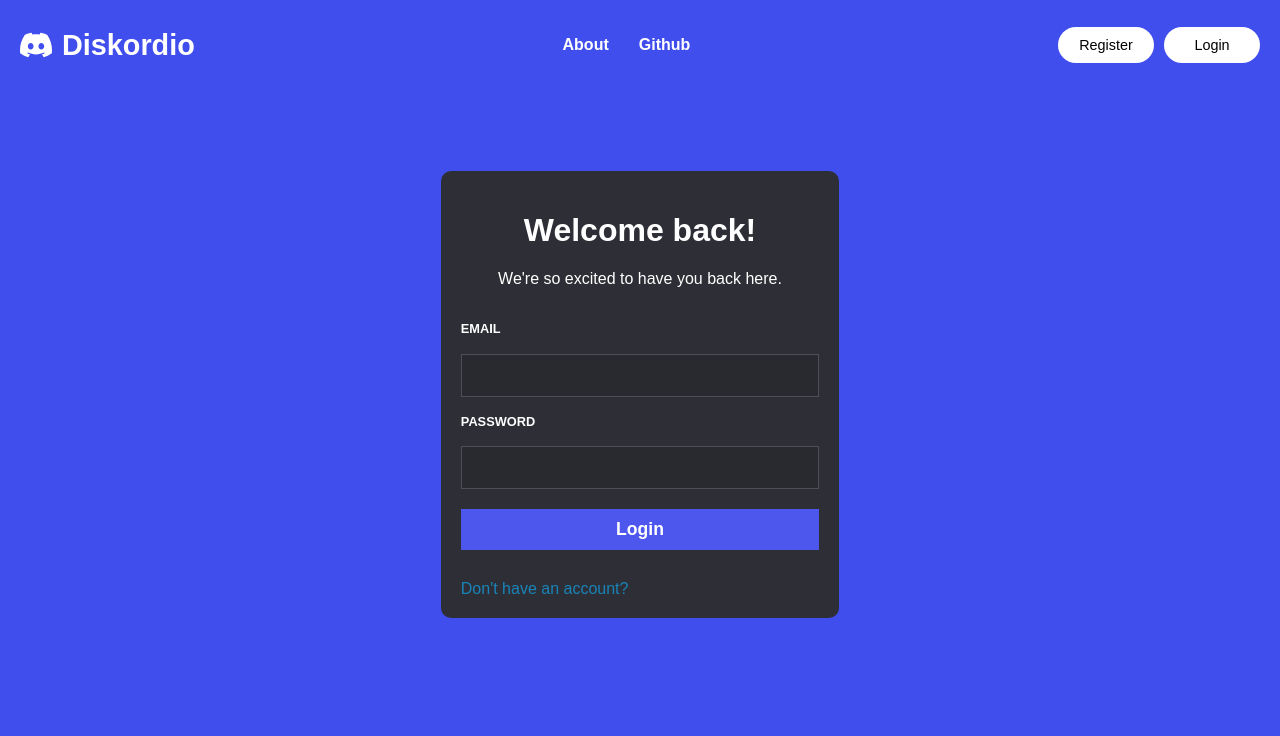
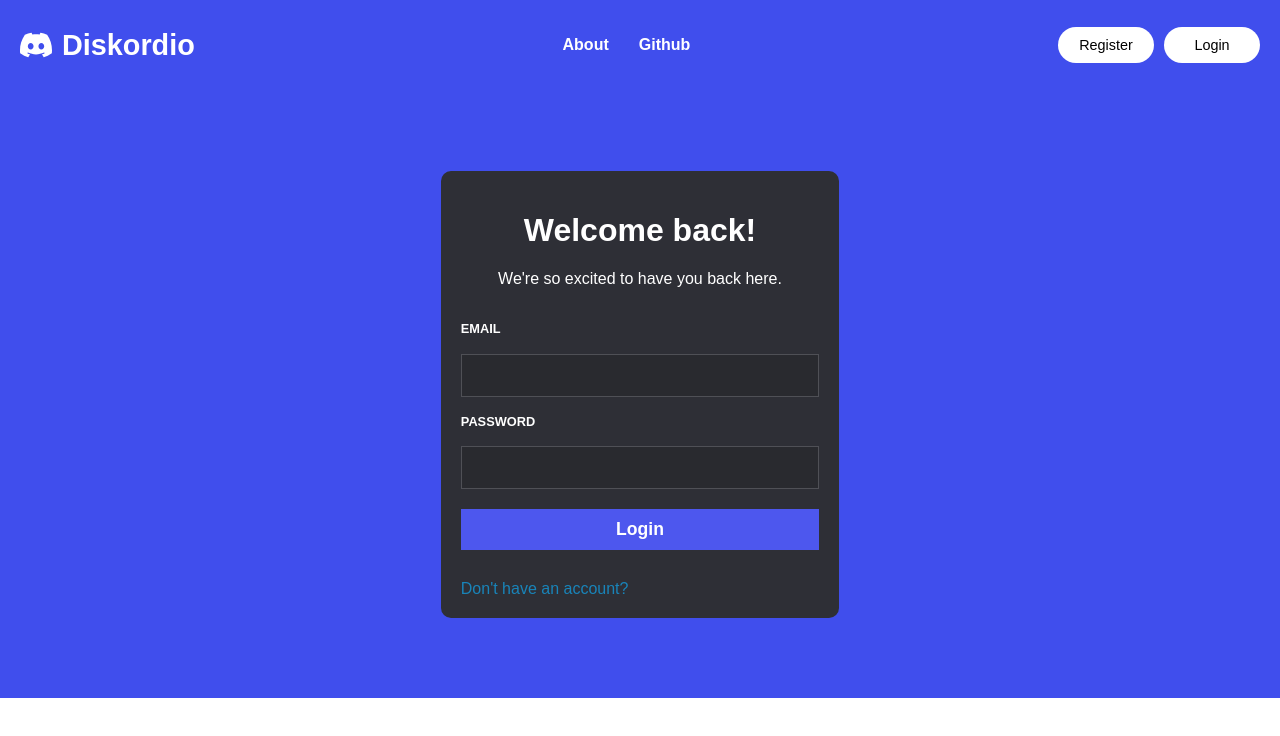
Before and after one commit to Waffenffs/diskordio-website, a React (Vite) app: page /login in a window 1280 px wide. Shown: the top 736 px of the page. Built offline with nearby package versions, Linux system fonts and the light colour scheme; no server answers; a web font is replaced by a local one.

Commit message:
Added a few CSS tweaks and added a link to this repo.

```diff
--- a/package.json
+++ b/package.json
@@ -14,6 +14,7 @@
     "react": "^18.2.0",
     "react-bootstrap": "^2.7.2",
     "react-dom": "^18.2.0",
+    "react-dropzone": "^14.2.3",
     "react-icons": "^4.8.0",
     "react-router-dom": "^6.8.2"
   },
--- a/src/App.css
+++ b/src/App.css
@@ -181,7 +181,7 @@ footer {
 
 .registerPageBox {
   overflow: auto;
-  overflow-y: hidden;
+  overflow-x: hidden;
 }
 
 .register, .loginRegister {
@@ -256,11 +256,21 @@ footer {
 
 .loginPage {
   background-color: #404eed;
+  width: 100vw;
   height: 100vh;
+  display: flex;
+  flex-direction: column;
+  overflow: auto ;
 }
 
 .upperTitles {
   text-align: center;
+}
+
+@media screen and (max-width: 1300px) {
+  .loginPage {
+    height: 100%;
+  }
 }
 
 /* ### ServerList page CSS ### */
--- a/src/Components/Nav.tsx
+++ b/src/Components/Nav.tsx
@@ -10,7 +10,9 @@ export default function Nav() {
         </div>
         <div className="links">
             <Link to='/' style={{ textDecoration: 'none', color: 'inherit'}}><span className='link'>About</span></Link>
-            <span className='link'>Github</span>
+            <span className='link'>
+                <a href='https://github.com/Waffenffs/diskordio-website' target='_blank' style={{ textDecoration: 'none', color: 'inherit'}}>Github</a>
+            </span>
         </div>
         <div className="authBox">
             <Link to='/register' className='authLink'>Register</Link>
--- a/src/Pages/LoginPage.tsx
+++ b/src/Pages/LoginPage.tsx
@@ -28,7 +28,6 @@ export default function LoginPage(props: any) {
     return(
         <div className="loginPage">
             <Nav />
-
             <div className="loginFormContainer">
                 <form className="loginRegister" onSubmit={handleSubmit}>
                     <div className="upperTitles">
--- a/src/Pages/RegisterPage.tsx
+++ b/src/Pages/RegisterPage.tsx
@@ -3,13 +3,22 @@ import { useState } from "react"
 import { Link } from "react-router-dom"
 import { createUserWithEmailAndPassword } from 'firebase/auth'
 import { doc, setDoc } from 'firebase/firestore'
+import { useDropzone } from 'react-dropzone'
 import '../App.css'
 
 export default function RegisterPage(props: any) {
+    /*
+        TO-DO:
+        1. Add an option for users to customize their profile pictures by upload
+            - Use React-Dropzone for this
+
+    */
+
     const [registerEmail, setRegisterEmail] = useState<string>('')
     const [registerUsername, setRegisterUsername] = useState<string>('')
     const [registerPassword, setRegisterPassword] = useState<string>('')
     const [showWarning, setShowWarning] = useState<boolean>(false)
+    const [pictureExists, setPictureExists] = useState<boolean>(false);
 
     function handleSubmit(e: any) {
         e.preventDefault()
```
Also changed, not shown: 1 other file (tests, documents, lock files or other folders).
